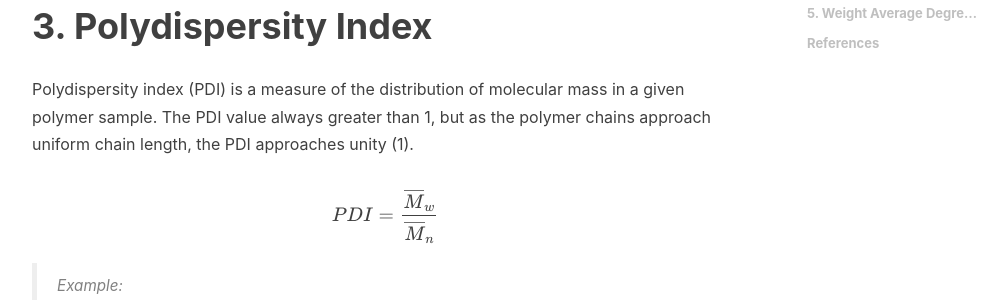
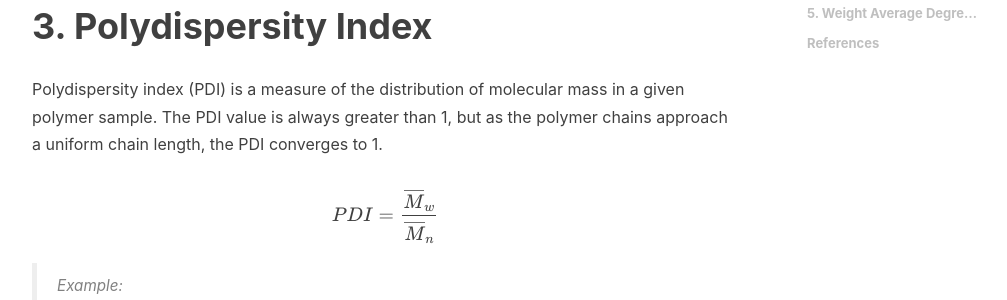
Before and after one commit to WinchellWang/winchellwang.github.io, a Jekyll site: the page built from _posts/2023-09-09-polymer_calculation.md, in a window 1280 px wide and 900 px high, scrolled down 1184 px. Shown: the part 181-481 px from the top of the window, without its empty margins (233-1240 px from the left). Built offline with Jekyll 4.4.1, drawn with Linux system fonts in a browser that asks for light colours; nearby versions of some CDN libraries; comment, search, counter and statistics services are not loaded.

Commit message:
New Post

```diff
--- a/_posts/2023-09-09-polymer_calculation.md
+++ b/_posts/2023-09-09-polymer_calculation.md
@@ -40,7 +40,7 @@ $$
 
 # 3. Polydispersity Index
 
-Polydispersity index (PDI) is a measure of the distribution of molecular mass in a given polymer sample. The PDI value always greater than 1, but as the polymer chains approach uniform chain length, the PDI approaches unity (1).
+Polydispersity index (PDI) is a measure of the distribution of molecular mass in a given polymer sample. The PDI value is always greater than 1, but as the polymer chains approach a uniform chain length, the PDI converges to 1.
 
 $$
 PDI=\dfrac{\overline{M}_w}{\overline{M}_n}
```
